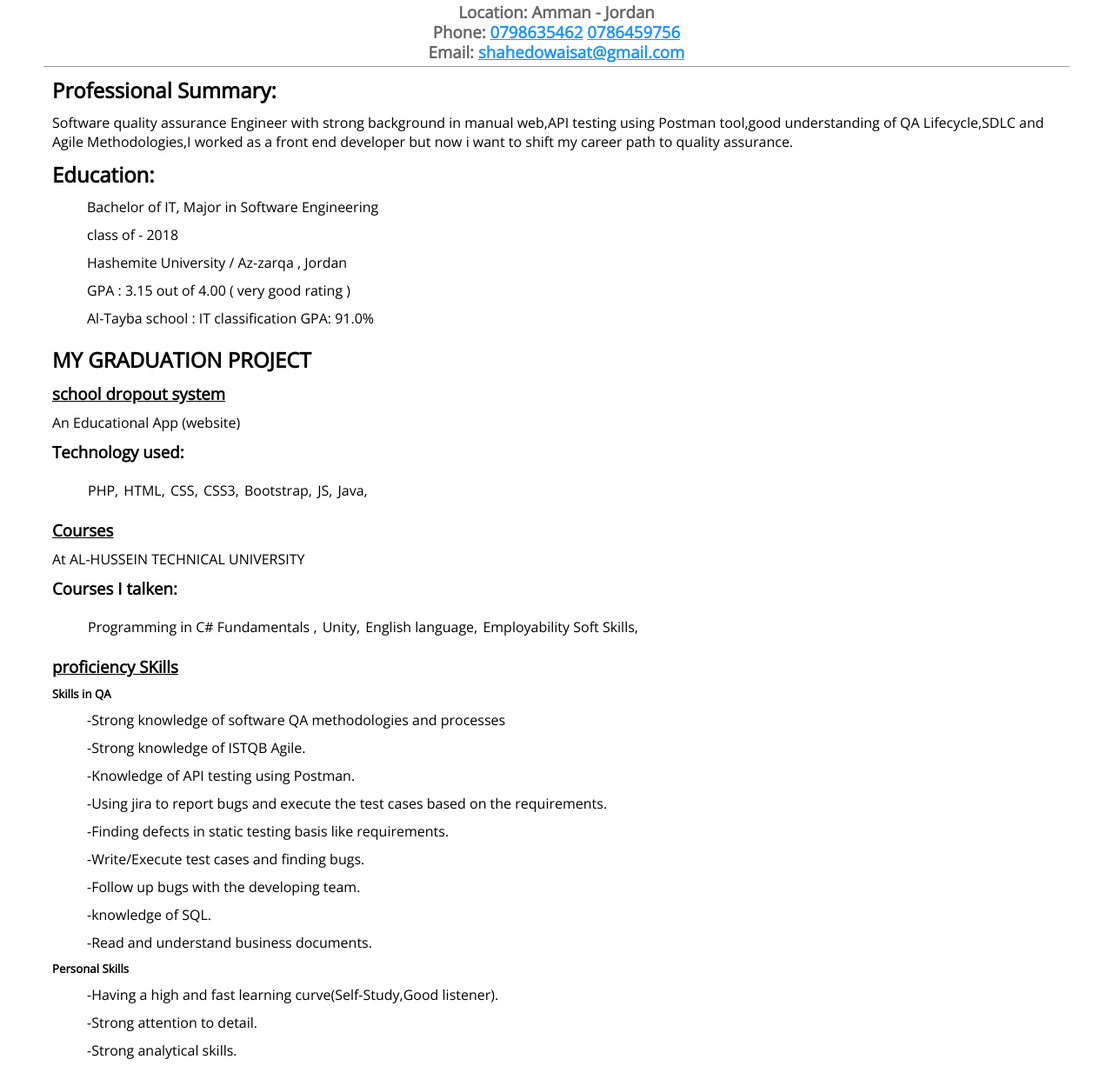
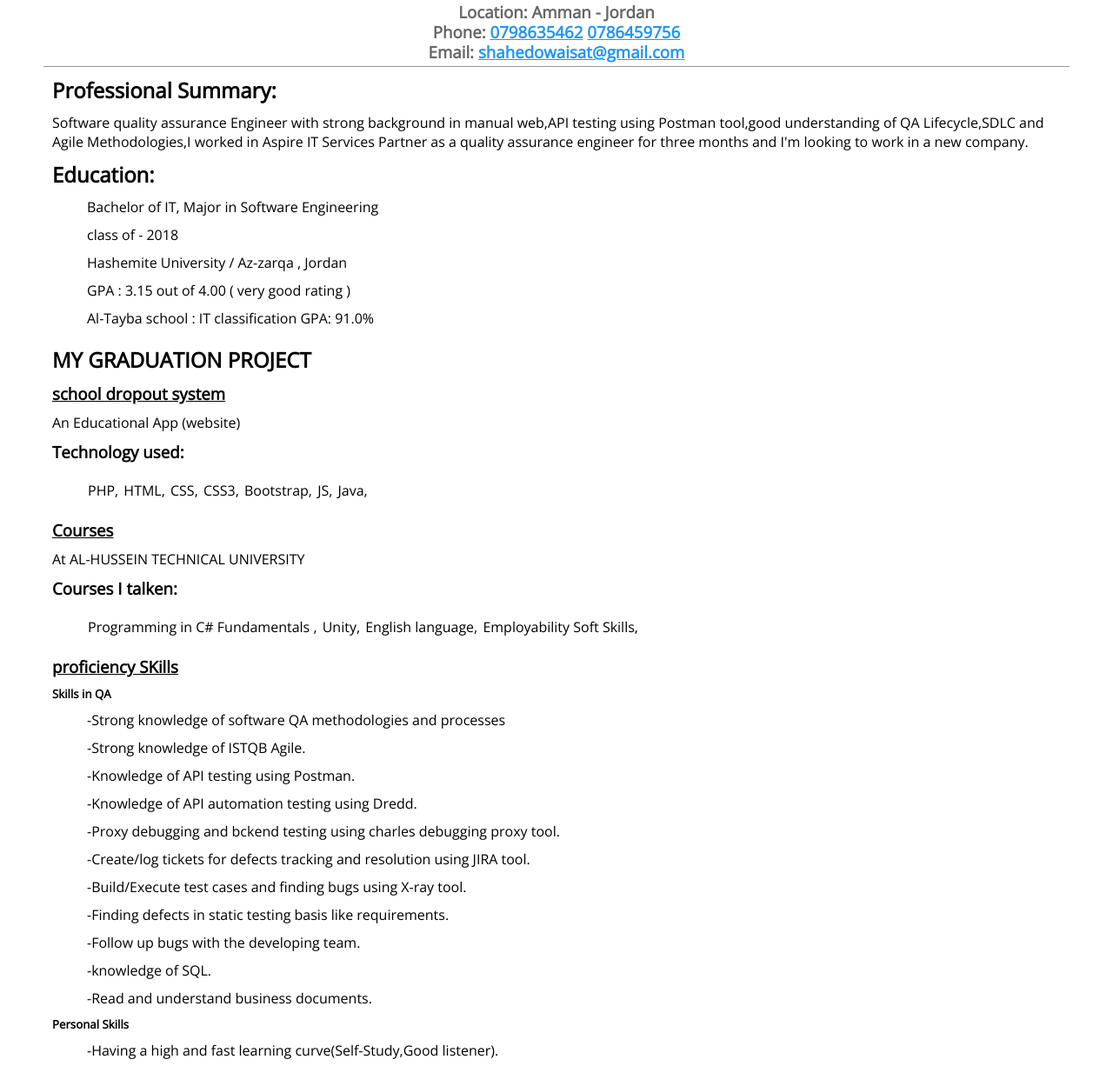
Before and after one commit to ShahedOwaisat/My-CV-Pages, a plain HTML site: page index.html in a window 1280 px wide. Shown: the part 56-1282 px from the top of the page at 87% size. Drawn offline with nearby package versions, Linux system fonts and the light colour scheme.

Commit message:
Update index.html

```diff
--- a/index.html
+++ b/index.html
@@ -89,7 +89,7 @@
       <h2>Professional Summary:</h2>
       <p>
         Software quality assurance Engineer with strong background in manual web,API testing using Postman tool,good understanding of QA Lifecycle,SDLC
-        and Agile Methodologies,I worked as a front end developer but now i want to shift my career path to quality assurance.
+        and Agile Methodologies,I worked in Aspire IT Services Partner as a quality assurance engineer for three months and I'm looking to work in a new company.
        </p>
       <h2>Education:</h2>
       <div>
@@ -149,9 +149,11 @@
         <li>-Strong knowledge of software QA methodologies and processes</li>
         <li>-Strong knowledge of ISTQB Agile.</li>
         <li>-Knowledge of API testing using Postman.</li>
-        <li>-Using jira to report bugs and execute the test cases based on the requirements.</li>
+        <li>-Knowledge of API automation testing using Dredd.</li>
+        <li>-Proxy debugging and bckend testing using charles debugging proxy tool.</li>
+        <li>-Create/log tickets for defects tracking and resolution using JIRA tool.</li>
+        <li>-Build/Execute test cases and finding bugs using X-ray tool.</li>
         <li>-Finding  defects in static testing basis like requirements.</li>
-        <li>-Write/Execute test cases and finding bugs.</li>
         <li>-Follow up bugs with the developing team.</li>
         <li>-knowledge of SQL.</li>
         <li>-Read and understand business documents.</li>
```
